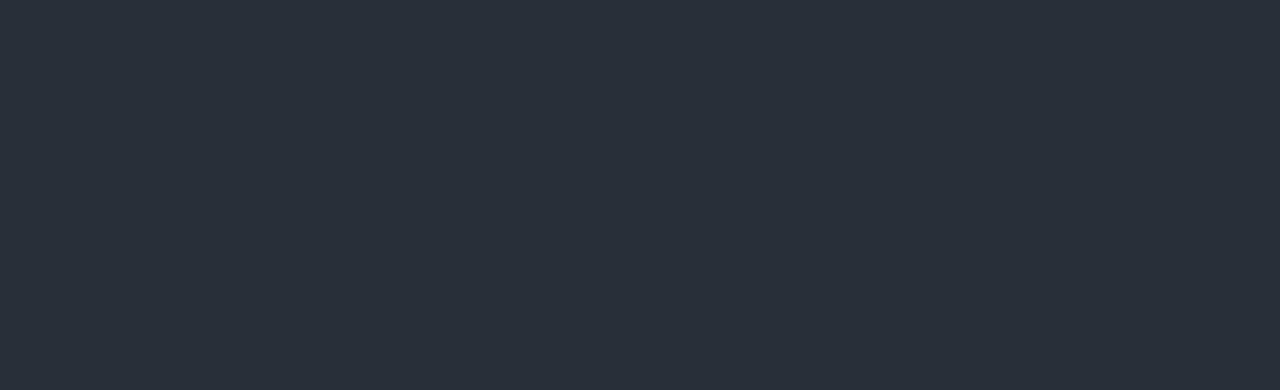
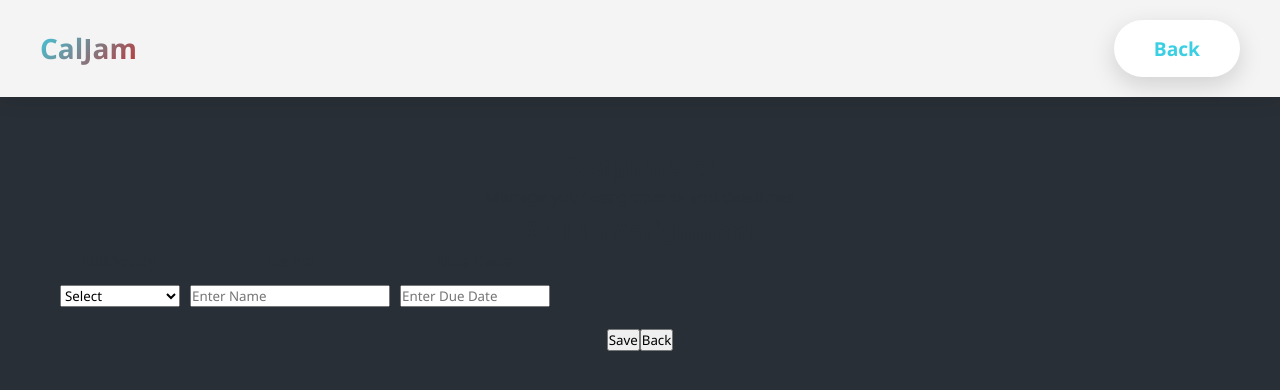
Before and after one commit to anchalbadhwar13/CalJam, a React (Create React App) app in the folder my-app/: page /assignment in a window 1280 px wide. Before the commit this address had no page. Shown: the top 390 px of the page. Built offline with nearby package versions, Linux system fonts and the light colour scheme.

Commit message:
Working activity logic

```diff
--- a/my-app/src/App.tsx
+++ b/my-app/src/App.tsx
@@ -3,7 +3,8 @@ import { BrowserRouter as Router, Routes, Route } from 'react-router-dom';
 import './App.css';
 import LandingPage from './components/LandingPage';
 import Dashboard from './components/Dashboard';
-import Activity from './components/Activity';
+import {Activity} from './components/Activity';
+import {Assignment} from './components/Assignment';
 
 function App() {
   return (
@@ -12,7 +13,10 @@ function App() {
         <Routes>
           <Route path="/" element={<LandingPage />} />
           <Route path="/dashboard" element={<Dashboard />} />
-          <Route path="/Activity" element={<Dashboard />} />
+          {/* +++ ADD THESE TWO NEW ROUTES +++ */}
+          <Route path="/activity" element={<Activity />} />
+          <Route path="/assignment" element={<Assignment />} />
+          {/* +++ END OF NEW ROUTES +++ */}
         </Routes>
       </div>
     </Router>
--- /dev/null
+++ b/my-app/src/components/Assignment.tsx
@@ -0,0 +1,97 @@
+import React, { useState } from 'react';
+import { useNavigate } from 'react-router-dom';
+import '../App.css';
+
+export const Assignment: React.FC = () => {
+  const navigate = useNavigate();
+
+  const handleBack = () => {
+    navigate('/');
+  };
+
+  // State for each row
+  const [rows, setRows] = useState([
+    { difficulty: '', name: '', dueDate: '' },
+  ]);
+
+  // Options for difficulty dropdown
+  const difficultyOptions = ['Easy', 'Medium', 'Hard'];
+
+  // Handle input changes
+  const handleChange = (index: number, field: string, value: string) => {
+    const newRows = [...rows];
+    newRows[index][field as keyof typeof newRows[0]] = value;
+    setRows(newRows);
+  };
+
+  return (
+    <div className="dashboard">
+      {/* Header */}
+      <header className="header">
+        <nav className="nav container">
+          <div className="logo">CalJam</div>
+          <ul className="nav-links">
+            <li><button className="cta-button" onClick={handleBack}>Back</button></li>
+          </ul>
+        </nav>
+      </header>
+
+      {/* Dashboard Content */}
+      <section className="container" style={{ textAlign: 'center', paddingTop: '50px' }}>
+        <h1>Assignments</h1>
+        <p>Manage your assignments and deadlines</p>
+
+        <div className="timetable" id="timetable">
+          <h2>Add an Assignment</h2>
+
+          {/* Table Headers */}
+          <div className="timetable-header" style={{ display: 'flex', gap: '10px', fontWeight: 'bold' }}>
+            <div style={{ width: '120px' }}>Difficulty</div>
+            <div style={{ width: '200px' }}>Name</div>
+            <div style={{ width: '150px' }}>Due Date</div>
+          </div>
+
+          {/* Timetable Rows */}
+          {rows.map((row, index) => (
+            <div key={index} style={{ display: 'flex', gap: '10px', marginTop: '10px' }}>
+              {/* Difficulty dropdown */}
+              <select
+                value={row.difficulty}
+                onChange={(e) => handleChange(index, 'difficulty', e.target.value)}
+                style={{ width: '120px' }}
+              >
+                <option value="" disabled>Select</option>
+                {difficultyOptions.map((option, i) => (
+                  <option key={i} value={option}>{option}</option>
+                ))}
+              </select>
+
+              {/* Name input */}
+              <input
+                type="text"
+                placeholder="Enter Name"
+                value={row.name}
+                onChange={(e) => handleChange(index, 'name', e.target.value)}
+                style={{ width: '200px' }}
+              />
+
+              {/* Due Date input */}
+              <input
+                type="text"
+                placeholder="Enter Due Date"
+                value={row.dueDate}
+                onChange={(e) => handleChange(index, 'dueDate', e.target.value)}
+                style={{ width: '150px' }}
+              />
+            </div>
+          ))}
+
+          <div style={{ marginTop: '20px' }}>
+            <button className="save-btn">Save</button>
+            <button className="back-btn" onClick={handleBack}>Back</button>
+          </div>
+        </div>
+      </section>
+    </div>
+  );
+};
--- a/my-app/src/components/Dashboard.tsx
+++ b/my-app/src/components/Dashboard.tsx
@@ -70,27 +70,12 @@ const Dashboard: React.FC = () => {
     navigate('/');
   };
 
-  const addActivity = () => {
-    const name = prompt('Enter activity name:');
-    const time = prompt('Enter time (e.g., 00:00 to 5:00am):');
-    const spotifyUrl = prompt('Enter Spotify playlist URL:');
-
-    if (name && time && spotifyUrl) {
-
-      const spotifyId = spotifyUrl.split('/').pop()?.split('?')[0];
-      if (spotifyId) {
-        alert(`Added: ${name} - Spotify playlist will be available`);
-
-      }
-    }
+ const addActivity = () => {
+    navigate('/activity'); // Navigate to Activity page instead of using prompt
   };
 
   const addAssignment = () => {
-    const name = prompt('Enter assignment name:');
-    const due = prompt('Enter due date:');
-    if (name && due) {
-      alert(`Added: ${name} due ${due}`);
-    }
+    navigate('/assignment'); // Navigate to Assignment page instead of using prompt
   };
 
   return (
@@ -108,11 +93,12 @@ const Dashboard: React.FC = () => {
         </nav>
       </header>
 
-      <div className="dashboard-container container">
+     <div className="dashboard-container container">
         <div className="dashboard-layout">
           {/* Left Column */}
           <div className="left-column">
             <div className="add-buttons">
+              {/* These buttons now navigate to new pages */}
               <button className="add-btn primary" onClick={addActivity}>
                 <span>+</span> Add an activity
               </button>
```
Also changed, not shown: my-app/src/App.css (line endings or trailing spaces).
